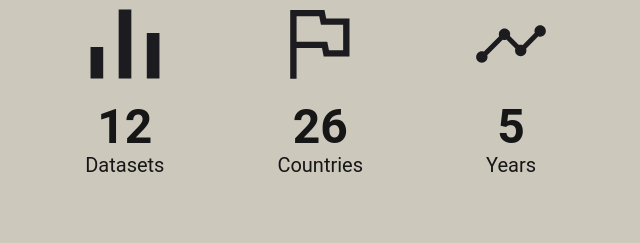
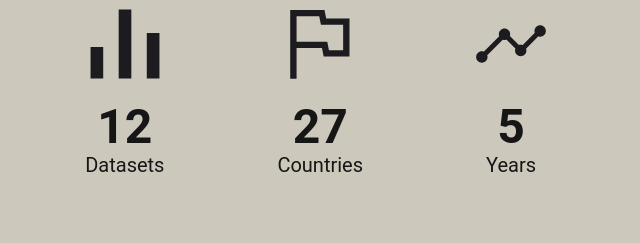
Before and after one commit to Prisoner-s-Dilemma/OpenAccess-DigitalEthics-ProjectMaterial, a website: page website/index.html in a window 1280 px wide. Shown: the part 1192-1435 px from the top of the page, 606-1246 px from the left. Drawn offline with nearby package versions, Linux system fonts and the light colour scheme.

Commit message:
Update index.html

```diff
--- a/website/index.html
+++ b/website/index.html
@@ -98,7 +98,7 @@
                         <div class="flex h-[60px] md:h-[70px] 2xl:h-[110px] aspect-square mb-4 md:mb-6 2xl:mb-9">
                             <img class="w-[100%]" src="./assets/icons/flag.svg">
                         </div>
-                        <p class="font-semibold text-3xl sm:text-4xl md:text-5xl 2xl:text-6xl">26</p>
+                        <p class="font-semibold text-3xl sm:text-4xl md:text-5xl 2xl:text-6xl">27</p>
                         <p class="font-regular text-base sm:text-lg lg:text-xl 2xl:text-3xl">Countries</p>
                     </div>
                     <div class="flex flex-col items-center">
```
